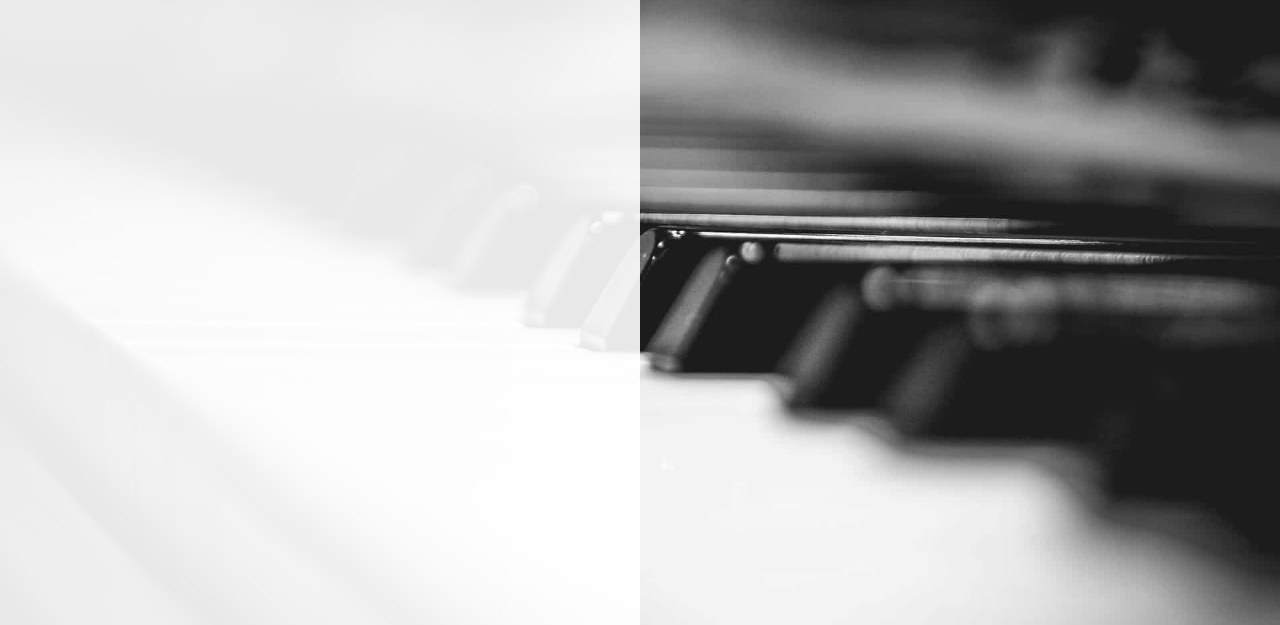
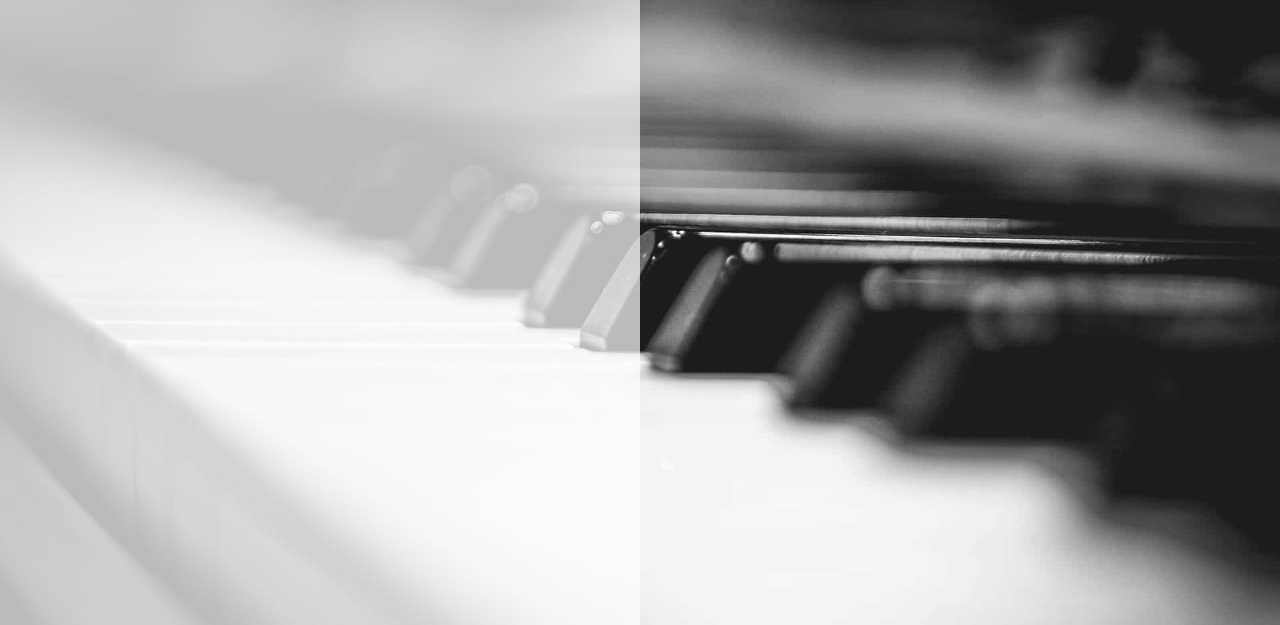
Before and after one commit to doverphone/timgradymusic.com, a website: page src/index.html in a window 1280 px wide. Shown: the part 175-800 px from the top of the page. Drawn offline with Linux system fonts and the light colour scheme.

Commit message:
adjust content opacity

```diff
--- a/src/css/main.css
+++ b/src/css/main.css
@@ -19,7 +19,7 @@ li {
 
 .content {
     min-height: 100%;
-    background-color: rgba(255, 255, 255, .90);
+    background-color: rgba(255, 255, 255, .70);
     text-align: center;
 }
 
```
